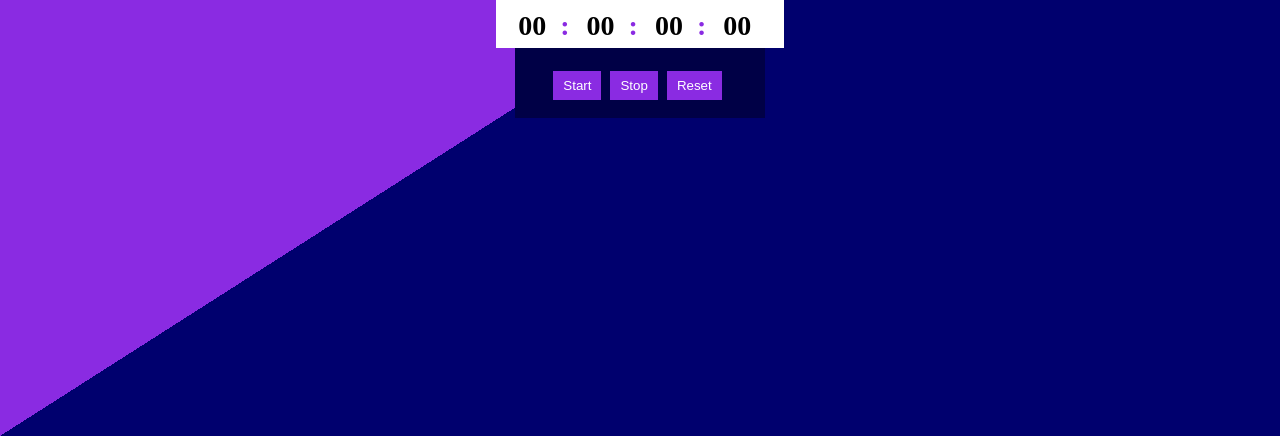
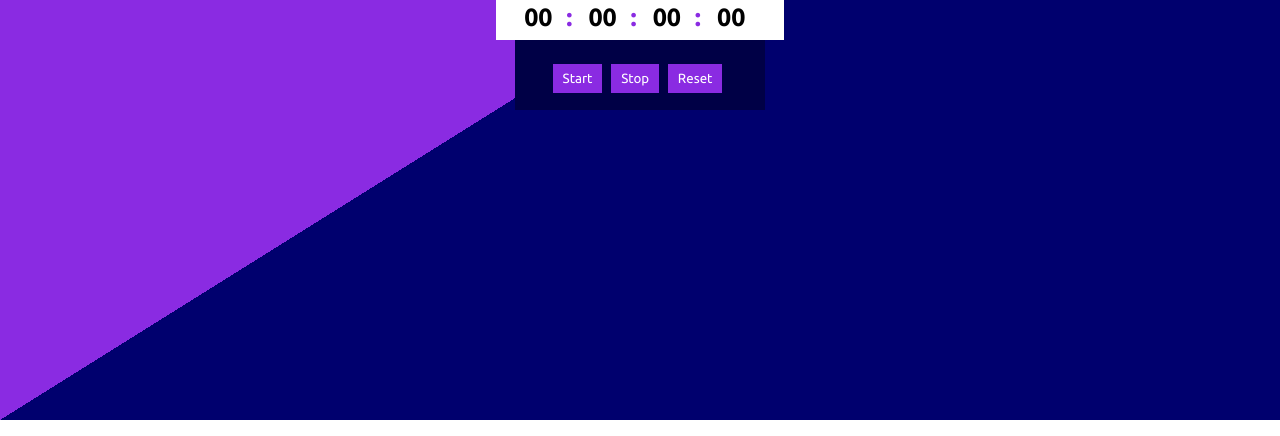
Before and after one commit to curib123/Curib-Stopwatch-, a plain HTML site: page index.html in a window 1280 px wide. Shown: the part 380-816 px from the top of the page. Drawn offline with Linux system fonts and the light colour scheme.

Commit message:
Add files via upload

```diff
--- a/style.css
+++ b/style.css
@@ -1,4 +1,4 @@
-Hu /*import google fonts */
+ /*import google fonts */
 @import url('https://fonts.googleapis.com/css2?family=Poppins:wght@400;500;600;700&family=Ubuntu:wght@400;500;700&display=swap');
 
 *{
@@ -44,7 +44,7 @@ body{
 }
 .container .stopwatch span{
     line-height: 55px;
-    font-size: 28px;
+    font-size: 25px;
     margin-right: 10px;
     font-weight: bolder;
 }
```
